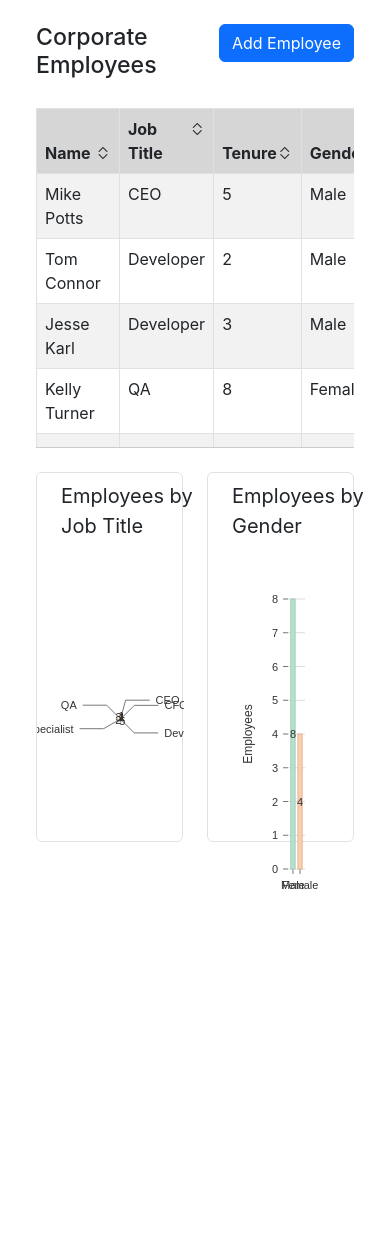
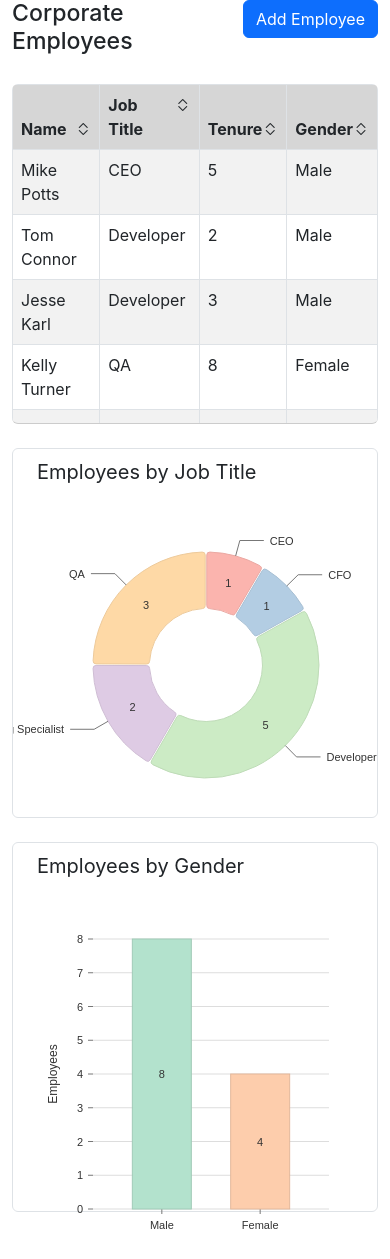
Before and after one commit to eos87/employee-dashboard, a React (Create React App) app: page /dashboard in a window 390 px wide. Before the commit the page ends 919 px from the top, so only its background shows below. Built offline with nearby package versions, Linux system fonts and the light colour scheme.

Commit message:
Small ui and responsive improvements

```diff
--- a/src/App.tsx
+++ b/src/App.tsx
@@ -6,7 +6,7 @@ export const App = () => {
     return (
         <EmployeeDashboardProvider>
             <div className="container">
-                <div className="p-4">
+                <div className="p-0 p-lg-4">
                     <RouterProvider router={mainRouter} />
                 </div>
             </div>
--- a/src/components/Dashboard/DashboardScreen.tsx
+++ b/src/components/Dashboard/DashboardScreen.tsx
@@ -51,7 +51,7 @@ export const DashboardScreen = () => {
                 </div>
             </div>
 
-            <div className="table-container" data-testid="dashboard-table-container">
+            <div className="table-container rounded" data-testid="dashboard-table-container">
                 <Table<IEmployee>
                     className="table table-striped table-bordered table-employees"
                     columns={columns}
@@ -64,22 +64,12 @@ export const DashboardScreen = () => {
             </div>
 
             <div className="row mt-4">
-                <div className="col-6">
-                    <fieldset className="border rounded" style={{ height: 370 }}>
-                        <legend className="fs-5 ms-4 mt-2">
-                            Employees by Job Title
-                        </legend>
-                        <EmployeesByJobTitleChart employees={employees} />
-                    </fieldset>
+                <div className="col-12 col-md-6">
+                    <EmployeesByJobTitleChart employees={employees} height={370} />
                 </div>
 
-                <div className="col-6">
-                    <fieldset className="border rounded" style={{ height: 370 }}>
-                        <legend className="fs-5 ms-4 mt-2">
-                            Employees by Gender
-                        </legend>
-                        <EmployeesByGenderChart employees={employees} />
-                    </fieldset>
+                <div className="col-12 col-md-6 mt-md-0 mt-4">
+                    <EmployeesByGenderChart employees={employees} height={370} />
                 </div>
             </div>
         </>
--- a/src/components/Dashboard/EmployeesByGenderChart.tsx
+++ b/src/components/Dashboard/EmployeesByGenderChart.tsx
@@ -2,7 +2,8 @@ import { ResponsiveBar } from "@nivo/bar"
 import { IEmployee } from "../../types";
 
 interface IProps {
-    employees: IEmployee[]
+    employees: IEmployee[];
+    height: number;
 }
 
 const prepareData = (employees: IEmployee[]) => {
@@ -10,11 +11,10 @@ const prepareData = (employees: IEmployee[]) => {
     let femaleCount = 0;
 
     employees.forEach(employee => {
-        if (employee.gender === "Male") {
+        if (employee.gender === "Male")
             maleCount++;
-        } else if (employee.gender === "Female") {
+        else if (employee.gender === "Female")
             femaleCount++;
-        }
     });
 
     return [
@@ -23,7 +23,11 @@ const prepareData = (employees: IEmployee[]) => {
     ];
 }
 
-export const EmployeesByGenderChart: React.FC<IProps> = ({ employees }) => (
+export const EmployeesByGenderChart: React.FC<IProps> = ({ employees, height }) => (
+    <fieldset className="border rounded" style={{ height }}>
+        <legend className="fs-5 ms-4 mt-2">
+            Employees by Gender
+        </legend>
         <ResponsiveBar
             data={prepareData(employees)}
             keys={["Employees"]}
@@ -43,4 +47,5 @@ export const EmployeesByGenderChart: React.FC<IProps> = ({ employees }) => (
             }}
             colorBy="indexValue"
         />
+    </fieldset>
 );
--- a/src/components/Dashboard/EmployeesByJobTitleChart.tsx
+++ b/src/components/Dashboard/EmployeesByJobTitleChart.tsx
@@ -3,7 +3,8 @@ import { IEmployee } from "../../types"
 import { sortData } from "../DataTable/utils";
 
 interface IProps {
-    employees: IEmployee[]
+    employees: IEmployee[];
+    height: number;
 }
 
 interface IChartData {
@@ -14,21 +15,26 @@ interface IChartData {
 const prepareData = (employees: IEmployee[]) => {
     return employees.reduce((acc: IChartData[], employee: IEmployee) => {
         const existingJob = acc.find(item => item.id === employee.jobTitle);
-        if (existingJob) {
+
+        if (existingJob)
             existingJob.value += 1;
-        } else {
+        else
             acc.push({ id: employee.jobTitle, value: 1 });
-        }
+
         return acc;
     }, []);
 }
 
-export const EmployeesByJobTitleChart: React.FC<IProps> = ({ employees }) => {
+export const EmployeesByJobTitleChart: React.FC<IProps> = ({ employees, height }) => {
     // sort them so chart does not move when ordering is changed
     const sortedEmployees = sortData(employees, "jobTitle", "asc");
     const chartData = prepareData(sortedEmployees);
 
     return (
+        <fieldset className="border rounded" style={{ height }}>
+            <legend className="fs-5 ms-4 mt-2">
+                Employees by Job Title
+            </legend>
             <ResponsivePie
                 data={chartData as any}
                 margin={{ top: 40, right: 60, bottom: 70, left: 80 }}
@@ -39,5 +45,6 @@ export const EmployeesByJobTitleChart: React.FC<IProps> = ({ employees }) => {
                 borderWidth={1}
                 borderColor={{ from: "color", modifiers: [["darker", 0.2]] }}
             />
+        </fieldset>
     )
 }
```
Lines whose indentation alone changed are shown as unchanged.
